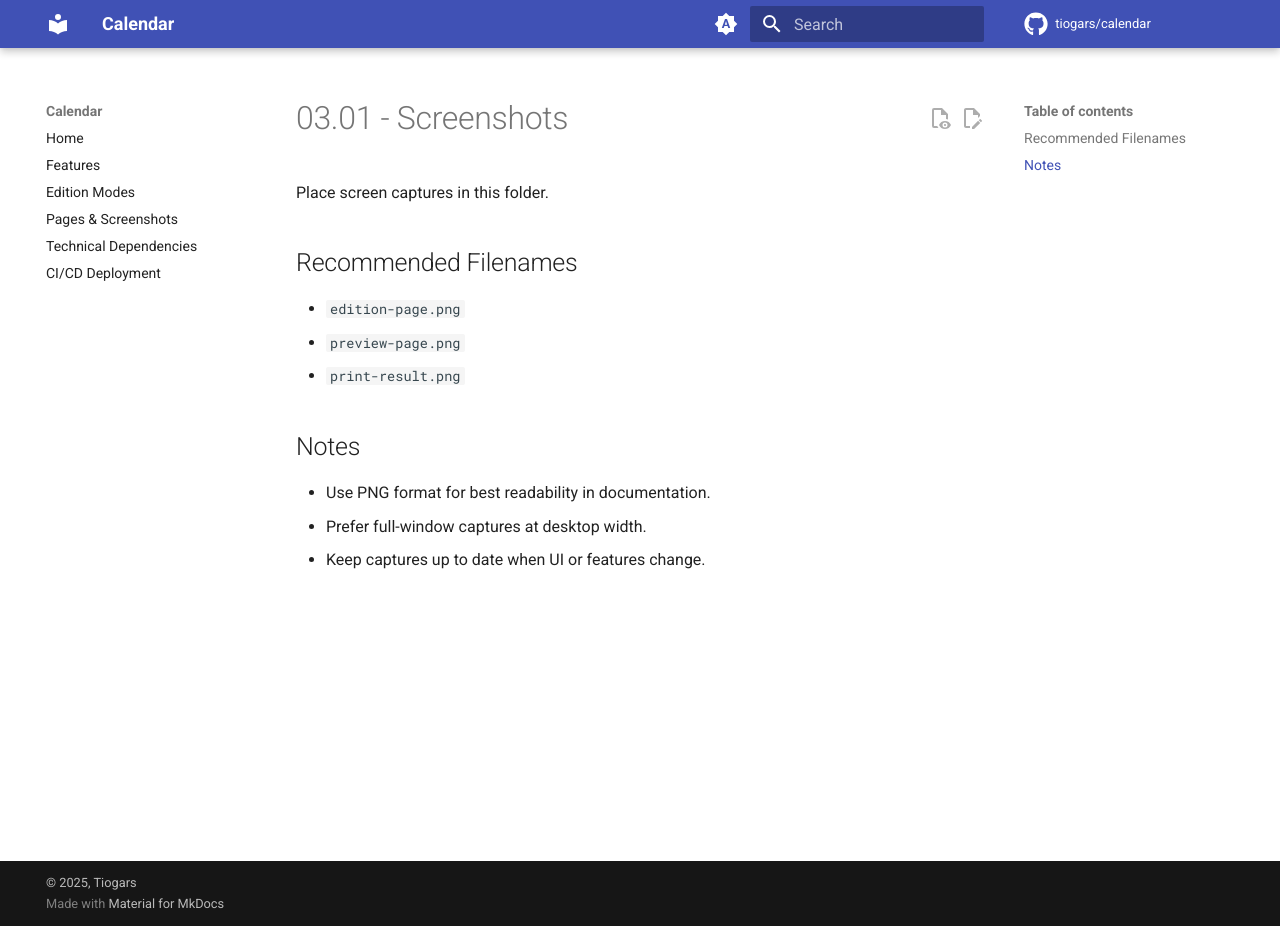
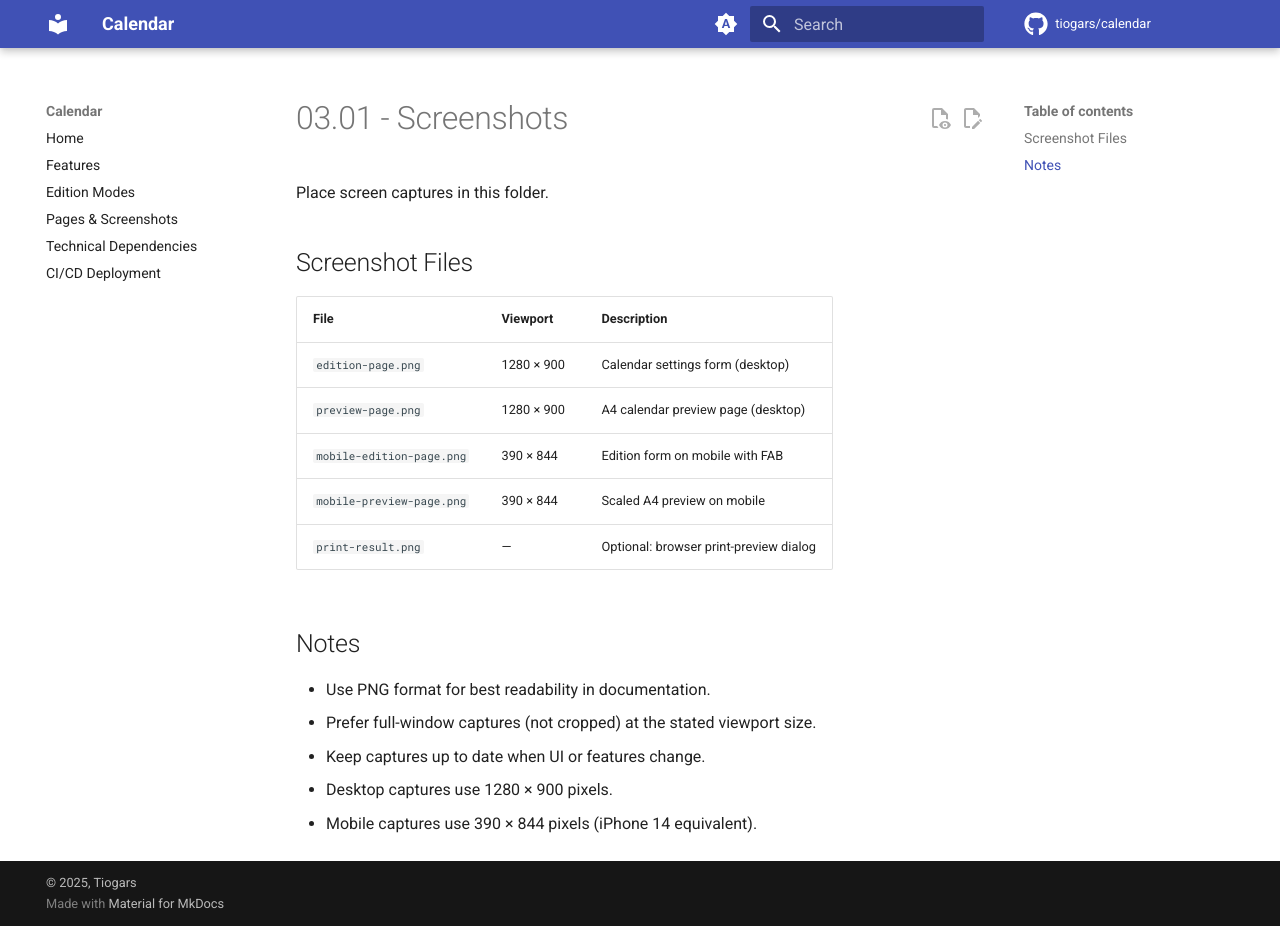
Before and after one commit to tiogars/calendar, an MkDocs documentation site: the page built from docs/03-pages-and-screen-captures/01-screenshots/index.md, in a window 1280 px wide and 926 px high. Built offline with MkDocs 1.6.1 and Material for MkDocs 9.7.7, drawn with Linux system fonts in a browser that asks for light colours; comment, search, counter and statistics services are not loaded.

Commit message:
docs: add page composition and mobile screenshots, update screenshot management instructions
Co-authored-by: tiogars <20747024+tiogars@users.noreply.github.com>
Agent-Logs-Url: https://github.com/tiogars/calendar/sessions/dff2ca98-c291-45a5-beaa-b3cd262b9b7c

```diff
--- a/docs/03-pages-and-screen-captures/01-screenshots/index.md
+++ b/docs/03-pages-and-screen-captures/01-screenshots/index.md
@@ -2,14 +2,20 @@
 
 Place screen captures in this folder.
 
-## Recommended Filenames
+## Screenshot Files
 
-- `edition-page.png`
-- `preview-page.png`
-- `print-result.png`
+| File | Viewport | Description |
+| ---- | -------- | ----------- |
+| `edition-page.png` | 1280 × 900 | Calendar settings form (desktop) |
+| `preview-page.png` | 1280 × 900 | A4 calendar preview page (desktop) |
+| `mobile-edition-page.png` | 390 × 844 | Edition form on mobile with FAB |
+| `mobile-preview-page.png` | 390 × 844 | Scaled A4 preview on mobile |
+| `print-result.png` | — | Optional: browser print-preview dialog |
 
 ## Notes
 
 - Use PNG format for best readability in documentation.
-- Prefer full-window captures at desktop width.
+- Prefer full-window captures (not cropped) at the stated viewport size.
 - Keep captures up to date when UI or features change.
+- Desktop captures use 1280 × 900 pixels.
+- Mobile captures use 390 × 844 pixels (iPhone 14 equivalent).
```
Also changed, not shown: docs/03-pages-and-screen-captures/index.md (+18 -12 lines), .github/copilot-instructions.md, docs/03-pages-and-screen-captures/01-screenshots/edition-page.png (added), docs/03-pages-and-screen-captures/01-screenshots/mobile-edition-page.png (added), docs/03-pages-and-screen-captures/01-screenshots/mobile-preview-page.png (added), docs/03-pages-and-screen-captures/01-screenshots/preview-page.png (added).
